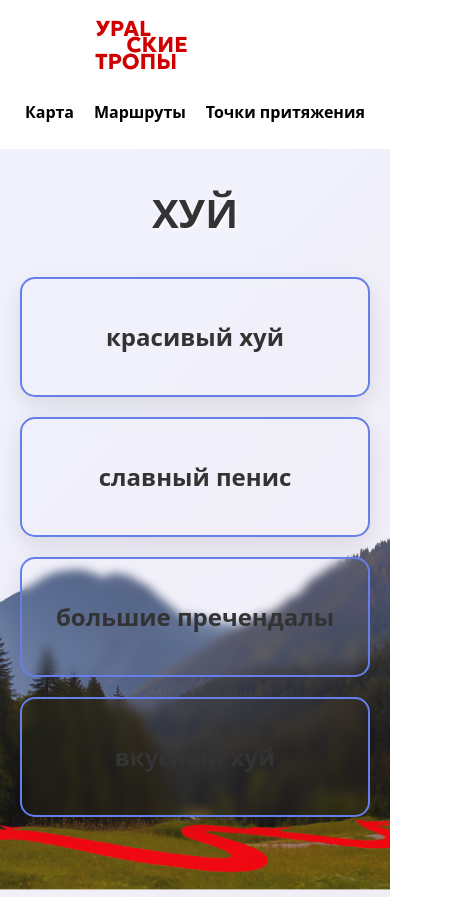
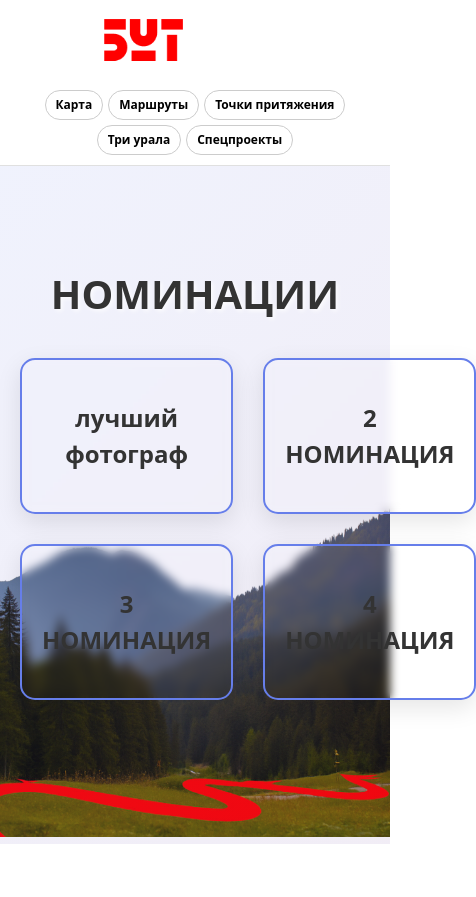
Before and after one commit to Kenigsj/TexTaiga, a React (Create React App) app in the folder ural-trop/: page /main in a window 390 px wide. Shown: the whole page, 476 px wide, since content can reach past the window. After the commit the page ends 844 px from the top, so only its background shows below. Built offline with nearby package versions, Linux system fonts and the light colour scheme.

Commit message:
second commit frontend

```diff
--- a/ural-trop/src/App.css
+++ b/ural-trop/src/App.css
@@ -140,44 +140,57 @@
   flex-direction: column;
 }
 
-.nominations-header {
-  padding: 20px 40px;
-  /* УБИРАЕМ ВСЕ ГРАНИЦЫ И ЛИНИИ */
-  border: none;
-  border-bottom: none;
+.nominations-header,
+.voting-header {
+  padding: 15px 40px;
   background: white;
   display: flex;
-  justify-content: space-between;
+  justify-content: center; /* Центрируем содержимое */
   align-items: center;
+  position: relative;
+  min-height: 80px; /* Минимальная высота для навбара */
+  border-bottom: 1px solid #e0e0e0;
 }
 
 .nav-tabs {
   display: flex;
-  gap: 40px;
+  gap: 15px;
   align-items: center;
-  /* УБИРАЕМ ВСЕ ГРАНИЦЫ И ЛИНИИ */
-  border: none !important;
+  justify-content: center;
+  flex-wrap: nowrap;
+  flex: 1;
+  max-width: 600px;
+  margin: 0 auto;
+   border: none !important;
   border-bottom: none !important;
   outline: none !important;
   box-shadow: none !important;
 }
 
 .nav-tab {
-  background: none;
-  border: none;
+  background: transparent;
+  border: 1px solid #cccccc; /* Серая рамка, тоньше */
+  border-radius: 25px;
   color: #000000;
-  font-size: 1.1rem;
+  font-size: 0.9rem;
   font-weight: 700;
   cursor: pointer;
-  padding: 10px 0;
+  padding: 8px 20px;
   transition: all 0.3s ease;
   text-decoration: none;
+  white-space: nowrap;
 }
 
 .nav-tab:hover {
-  color: #667eea;
-  background: none;
-  text-decoration: none;
+  background: #f0f0f0; /* Светло-серый фон при наведении */
+  color: #000000;
+}
+.logo-container {
+  position: absolute;
+  left: 40px;
+  top: 50%;
+  transform: translateY(-50%);
+  z-index: 1;
 }
 
 .nominations-content {
@@ -190,6 +203,11 @@
   align-items: center;
   justify-content: center;
   padding: 40px 20px;
+}
+
+.nav-tabs {
+  padding-left: 200px; /* Отступ слева равный ширине логотипа */
+  padding-right: 200px; /* Симметричный отступ справа */
 }
 
 /* Если фоновое изображение не загружено, будет градиент */
@@ -253,24 +271,87 @@
 }
 
 /* Адаптивность для мобильных устройств */
-@media (max-width: 768px) {
-  .nominations-grid {
-    grid-template-columns: 1fr;
-    gap: 20px;
+/* Адаптивность для мобильных устройств */
+@media (max-width: 1200px) {
+  .nav-tabs {
+    gap: 10px;
+    padding-left: 180px;
+    padding-right: 180px;
+  }
+
+  .nav-tab {
+    font-size: 0.85rem;
+    padding: 8px 15px;
+  }
+}
+
+@media (max-width: 1024px) {
+  .nominations-header,
+  .voting-header {
+    padding: 15px 20px;
+  }
+
+  .logo-container {
+    left: 20px;
   }
 
   .nav-tabs {
-    gap: 20px;
+    gap: 8px;
+    padding-left: 150px;
+    padding-right: 150px;
   }
 
   .nav-tab {
-    font-size: 1rem;
+    font-size: 0.8rem;
+    padding: 6px 12px;
+  }
+}
+
+@media (max-width: 768px) {
+  .nominations-header,
+  .voting-header {
+    padding: 15px 15px;
+    flex-direction: row;
+    min-height: 70px;
   }
 
-  .nominations-header {
-    padding: 15px 20px;
+  .logo-container {
+    position: static;
+    transform: none;
+    margin-right: 10px;
+  }
+
+  .nav-tabs {
+    gap: 5px;
+    flex-wrap: wrap;
+    padding-left: 0;
+    padding-right: 0;
+    justify-content: flex-start;
+    flex: 1;
+  }
+
+  .nav-tab {
+    font-size: 0.75rem;
+    padding: 5px 10px;
+  }
+}
+
+@media (max-width: 480px) {
+  .nominations-header,
+  .voting-header {
     flex-direction: column;
-    gap: 15px;
+    gap: 10px;
+    min-height: auto;
+    padding: 10px;
+  }
+
+  .logo-container {
+    margin-right: 0;
+    margin-bottom: 10px;
+  }
+
+  .nav-tabs {
+    justify-content: center;
   }
 }
 
--- a/ural-trop/src/components/LoginPage.js
+++ b/ural-trop/src/components/LoginPage.js
@@ -1,7 +1,7 @@
 // components/LoginPage.js
 import React, { useState } from 'react';
 import { useNavigate } from 'react-router-dom';
-import logo from './../Group 3.png';
+import logo from './../logo.png';
 import './../App.css';
 
 const LoginPage = () => {
--- a/ural-trop/src/components/MainPage.js
+++ b/ural-trop/src/components/MainPage.js
@@ -1,7 +1,7 @@
 // components/MainPage.js
 import React from 'react';
 import { useNavigate } from 'react-router-dom';
-import logo from './../Group 3.png';
+import logo from '../logo.png';
 import fon from '../fon.png';
 import './../App.css';
 
@@ -9,10 +9,10 @@ const MainPage = () => {
   const navigate = useNavigate();
 
   const nominations = [
-    { id: 1, title: 'красивый хуй', path: 'best-photographer' },
-    { id: 2, title: 'славный пенис', path: 'nomination-2' },
-    { id: 3, title: 'большие пречендалы', path: 'nomination-3' },
-    { id: 4, title: 'вкусный хуй', path: 'nomination-4' },
+    { id: 1, title: 'лучший фотограф', path: 'best-photographer' },
+    { id: 2, title: '2 НОМИНАЦИЯ', path: 'nomination-2' },
+    { id: 3, title: '3 НОМИНАЦИЯ', path: 'nomination-3' },
+    { id: 4, title: '4 НОМИНАЦИЯ', path: 'nomination-4' },
   ];
 
   const handleNominationClick = (path) => {
@@ -31,7 +31,8 @@ const MainPage = () => {
           <button className="nav-tab">Карта</button>
           <button className="nav-tab">Маршруты</button>
           <button className="nav-tab">Точки притяжения</button>
-          {/* Кнопка "Выход" убрана */}
+          <button className="nav-tab">Три урала</button>
+          <button className="nav-tab">Спецпроекты</button>
         </nav>
       </header>
 
@@ -41,7 +42,7 @@ const MainPage = () => {
         style={{ backgroundImage: `url(${fon})` }}
       >
         <div className="nominations-container">
-          <h1 className="nominations-title">ХУЙ</h1>
+          <h1 className="nominations-title">НОМИНАЦИИ</h1>
 
           <div className="nominations-grid">
             {nominations.map((nomination) => (
--- a/ural-trop/src/components/VotingPage.js
+++ b/ural-trop/src/components/VotingPage.js
@@ -1,7 +1,7 @@
 // components/VotingPage.js
 import React, { useState } from 'react';
 import { useParams } from 'react-router-dom';
-import logo from '../Group 3.png';
+import logo from '../logo.png';
 import photo from '../fon.png';
 import './../App.css';
 
@@ -34,8 +34,6 @@ const VotingPage = () => {
 
   const handleCloseModal = () => {
     setShowSuccessModal(false);
-    // Можно сбросить выбранный рейтинг если нужно
-    // setSelectedRating(0);
   };
 
   const handleNextPhoto = () => {
@@ -58,6 +56,8 @@ const VotingPage = () => {
           <button className="nav-tab">Карта</button>
           <button className="nav-tab">Маршруты</button>
           <button className="nav-tab">Точки притяжения</button>
+          <button className="nav-tab">Три урала</button>
+          <button className="nav-tab">Спецпроекты</button>
         </nav>
       </header>
 
```
Also changed, not shown: ural-trop/src/logo.png (added).
